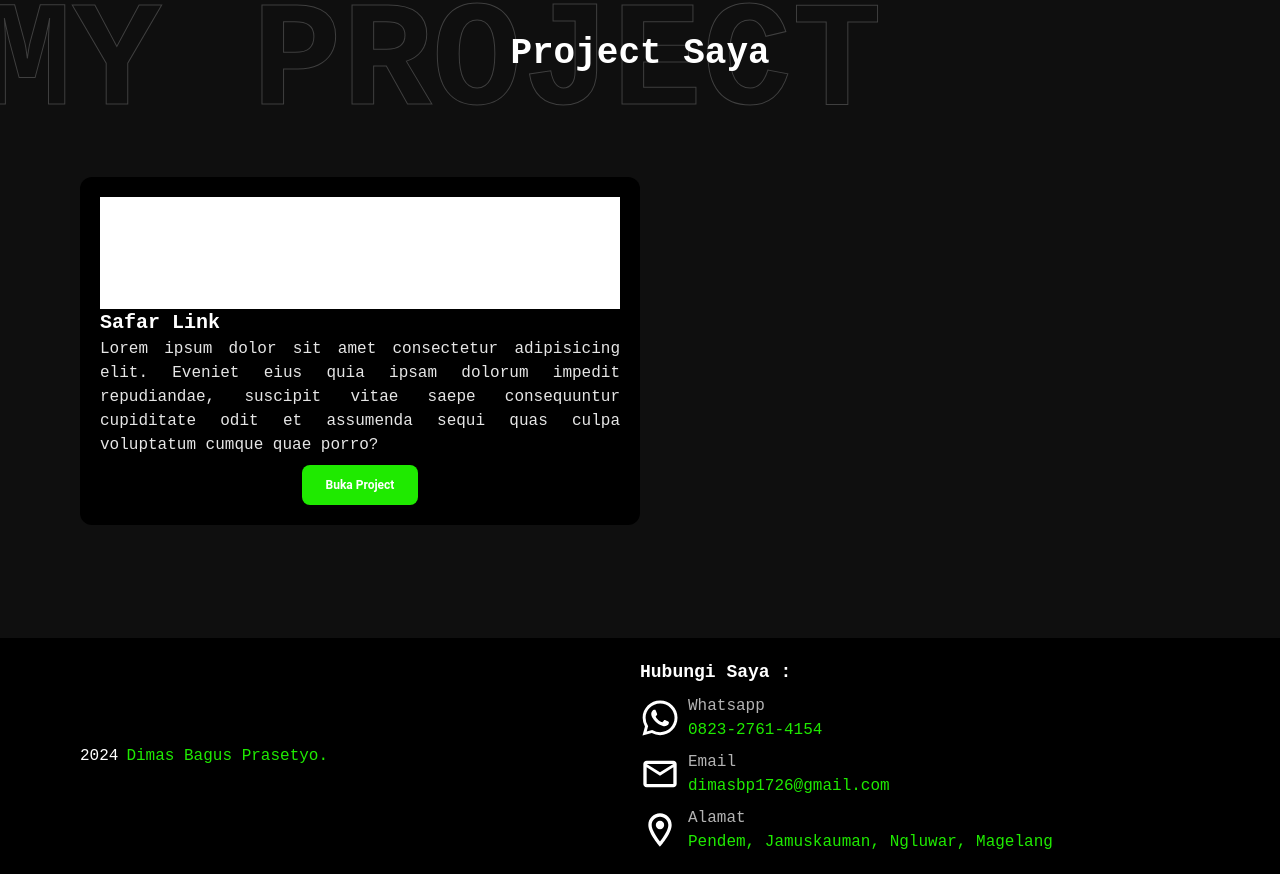
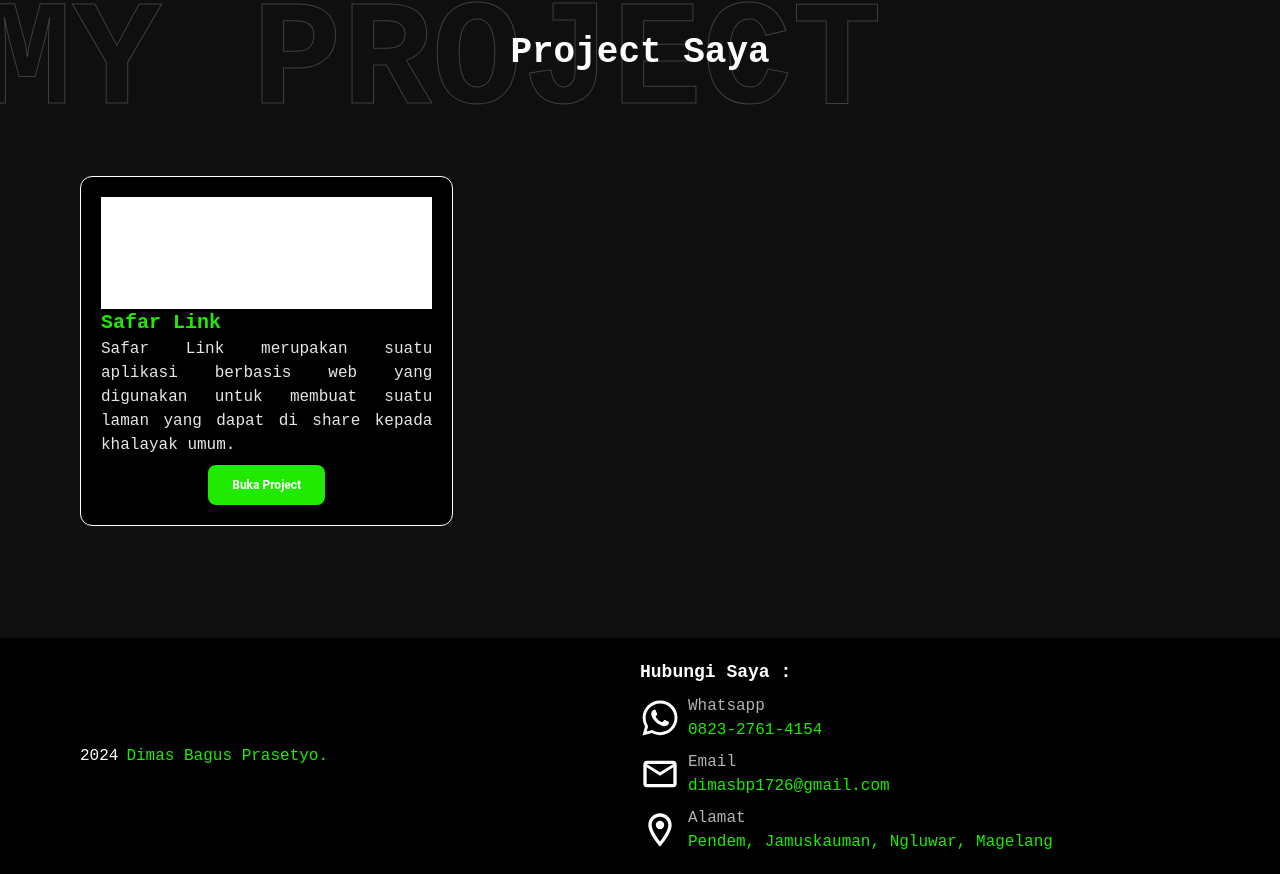
Before and after one commit to dimasbp17/my-portofolio, a React (Vite) app: page / in a window 1280 px wide. Shown: the part 2562-3436 px from the top of the page. Built offline with nearby package versions, Linux system fonts and the light colour scheme.

Commit message:
update:skill, project

```diff
--- a/src/components/Project.jsx
+++ b/src/components/Project.jsx
@@ -19,17 +19,18 @@ const Project = () => {
             Project Saya
           </div>
         </div>
-        <div className="grid w-full grid-cols-1 md:grid-cols-2">
-          <div className="w-full p-5 bg-black rounded-xl">
+        <div className="grid w-full grid-cols-1 md:grid-cols-3">
+          <div className="w-full p-5 bg-black border border-white rounded-xl">
             <div className="flex flex-col w-full ">
               <div className="w-full bg-white h-28"></div>
               <div className="flex flex-col items-start">
-                <span className="text-xl font-semibold">Safar Link</span>
+                <span className="text-xl font-semibold text-hijau">
+                  Safar Link
+                </span>
                 <span className="text-base text-justify text-white/90">
-                  Lorem ipsum dolor sit amet consectetur adipisicing elit.
-                  Eveniet eius quia ipsam dolorum impedit repudiandae, suscipit
-                  vitae saepe consequuntur cupiditate odit et assumenda sequi
-                  quas culpa voluptatum cumque quae porro?
+                  Safar Link merupakan suatu aplikasi berbasis web yang
+                  digunakan untuk membuat suatu laman yang dapat di share kepada
+                  khalayak umum.
                 </span>
               </div>
               <div className="flex items-center justify-center mt-2">
--- a/src/components/Skill.jsx
+++ b/src/components/Skill.jsx
@@ -42,11 +42,11 @@ const Skill = () => {
         </div>
 
         <div className="my-5">Teknologi</div>
-        <div className="grid grid-cols-2 gap-2 md:gap-5 md:grid-cols-5">
+        <div className="grid w-full grid-cols-2 gap-2 md:gap-5 md:grid-cols-5">
           {skills.tech.map(({ skill, link, logo }, index) => (
             <div
               key={index}
-              className="flex flex-col items-center justify-center p-4 duration-300 bg-transparent border border-white rounded-lg size-32 hover:bg-hijau hover:text-white"
+              className="flex flex-col items-center justify-center p-4 duration-300 bg-transparent border border-white rounded-lg hover:bg-hijau hover:text-white"
             >
               <div className="text-2xl">{iconMap[logo]}</div>
               <Link
@@ -62,11 +62,11 @@ const Skill = () => {
         </div>
 
         <div className="my-5">Alat</div>
-        <div className="grid grid-cols-2 gap-2 md:gap-5 md:grid-cols-5">
+        <div className="grid w-full grid-cols-2 gap-2 md:gap-5 md:grid-cols-5">
           {skills.tools.map(({ skill, link, logo }, index) => (
             <div
               key={index}
-              className="flex flex-col items-center justify-center p-4 duration-300 bg-transparent border border-white rounded-lg size-32 hover:bg-hijau hover:text-white"
+              className="flex flex-col items-center justify-center p-4 duration-300 bg-transparent border border-white rounded-lg hover:bg-hijau hover:text-white"
             >
               <div className="text-2xl">{iconMap[logo]}</div>
               <Link
```
